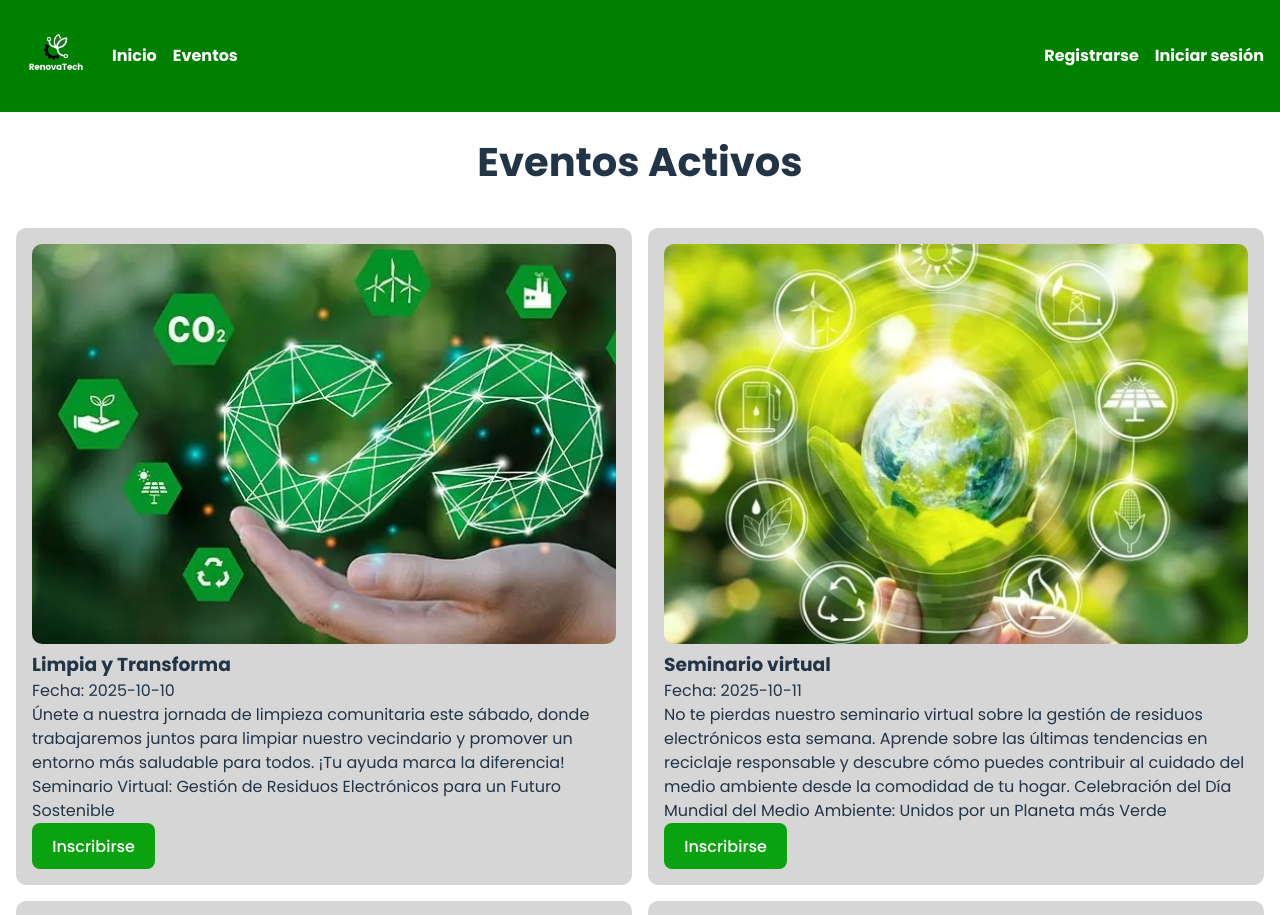
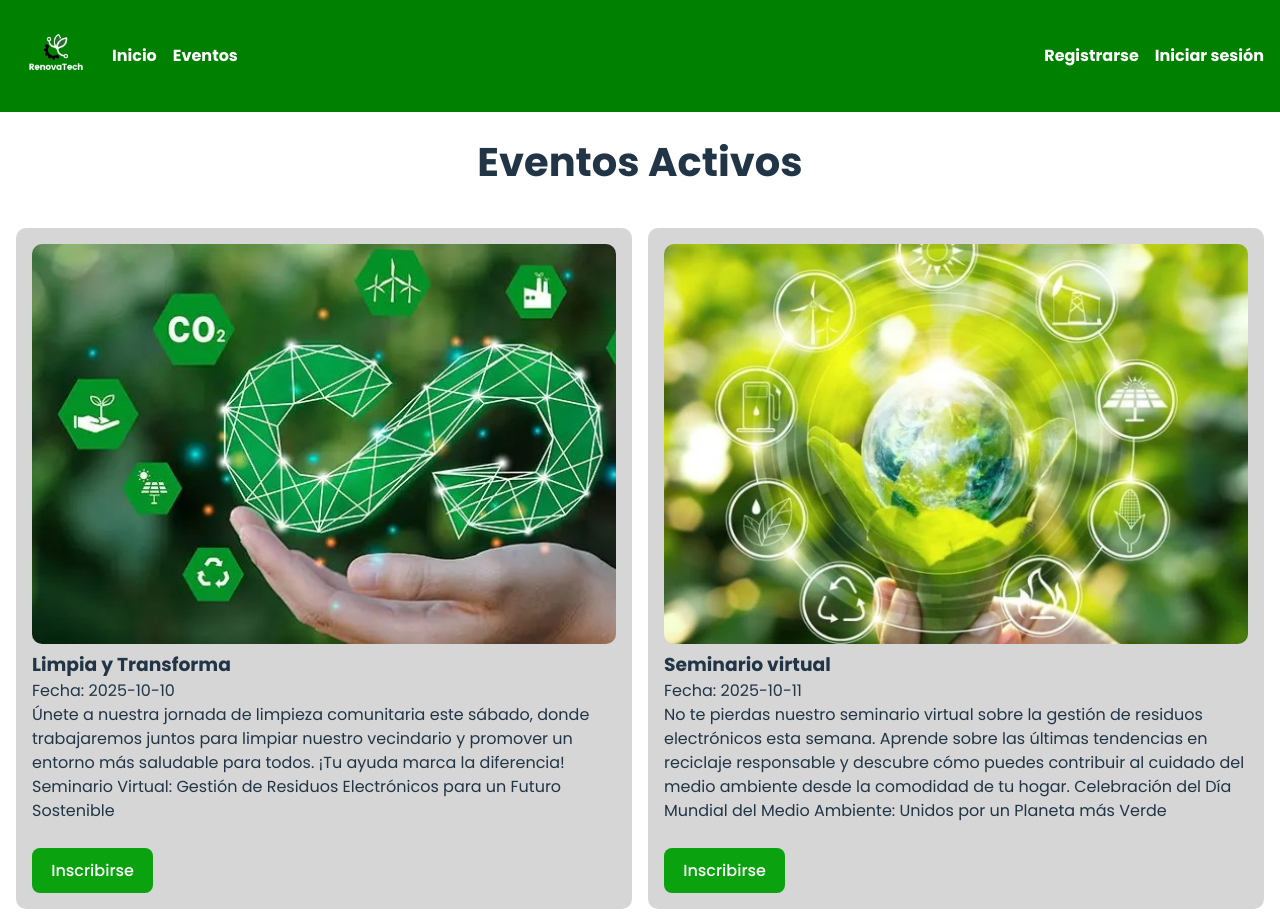
Before and after one commit to EmmaVargas19/Proyecto-Final-TDS, a React (Vite) app in the folder vite-project/: page /eventos in a window 1280 px wide. Shown: the top 915 px of the page. Built offline with nearby package versions, Linux system fonts and the light colour scheme.

Commit message:
cambiando color de boton de inscibirse eventos

```diff
--- a/vite-project/src/App.css
+++ b/vite-project/src/App.css
@@ -193,8 +193,11 @@ toma el espacio disponible 100 de width o height? si dependiendo de la direccion
 
 .inscribirse{
   background: #0aa20f;
+  margin-top: 25px;
+  padding-top: 10px;
   transition: 0.2ms;
   color: #fff;
+  border: none;
 }
 
 .inscribirse:hover{
@@ -225,6 +228,7 @@ toma el espacio disponible 100 de width o height? si dependiendo de la direccion
 .next-button:hover {
   color: white;
 }
+
 
 .evento {
   border-radius: 10px;
```
